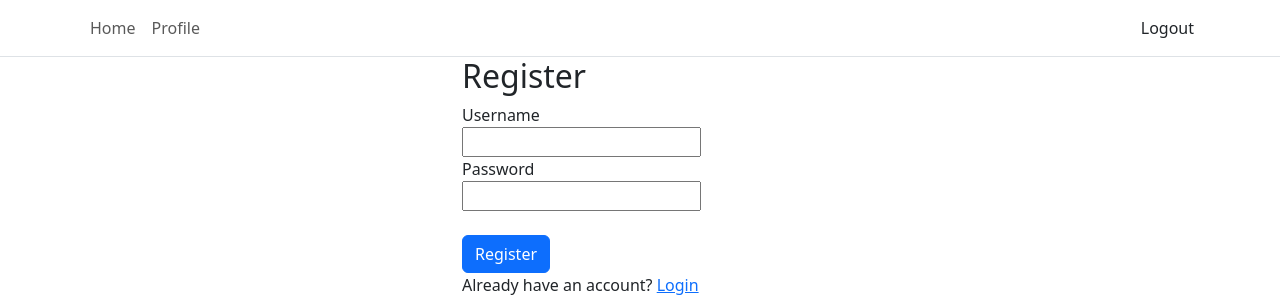
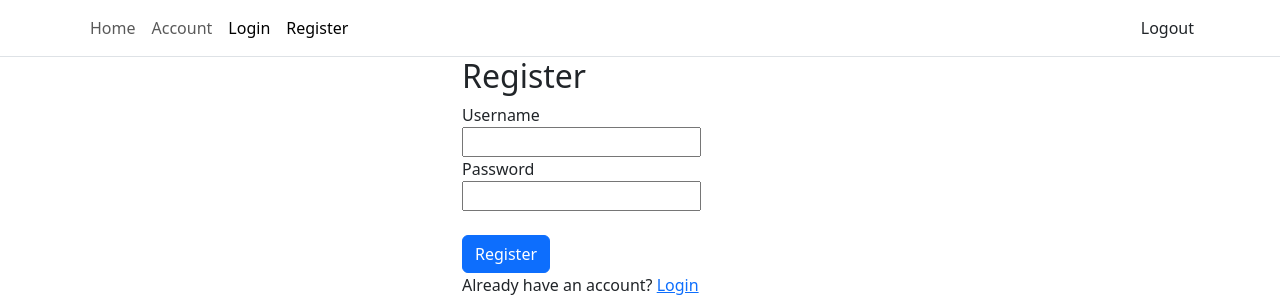
Before and after one commit to TaydenB/group-project-3308, a Node server app: page /register in a window 1280 px wide. Shown: the top 300 px of the page. Run offline with Node 20, Linux system fonts and the light colour scheme; some libraries are stand-ins or nearby versions.

Commit message:
added account.hbs for account information navbar not fully updated

```diff
--- a/ProjectSourceCode/views/partials/nav.hbs
+++ b/ProjectSourceCode/views/partials/nav.hbs
@@ -2,14 +2,8 @@
   <nav class="navbar navbar-expand-sm border-bottom">
     <div class="container">
 
-      <button
-        class="navbar-toggler ms-auto"
-        type="button"
-        data-bs-toggle="collapse"
-        data-bs-target="#navbar-collapse"
-        aria-controls="navbar"
-        aria-expanded="false"
-        aria-label="Toggle navigation">
+      <button class="navbar-toggler ms-auto" type="button" data-bs-toggle="collapse" data-bs-target="#navbar-collapse"
+        aria-controls="navbar" aria-expanded="false" aria-label="Toggle navigation">
         <span class="navbar-toggler-icon"></span>
       </button>
 
@@ -17,11 +11,19 @@
         <ul class="navbar-nav me-auto">
 
           <li class="nav-item">
-            <a class="nav-link {{#if active.home}}active{{/if}}" href="/">Home</a>
+            <a class="nav-link" href="/views/pages/home.hbs">Home</a>
           </li>
 
           <li class="nav-item">
-            <a class="nav-link {{#if active.profile}}active{{/if}}" href="/profile/account">Profile</a>
+            <a class="nav-link {{#if active.profile}}active{{/if}}" href="/views/pages/account.hbs">Account</a>
+          </li>
+
+          <li class="nav-item">
+            <a class="nav-link {{#unless active.profile}}active{{/unless}}" href="/views/pages/login.hbs">Login</a>
+          </li>
+
+          <li class="nav-item">
+            <a class="nav-link {{#unless active.profile}}active{{/unless}}" href="/views/pages/register.hbs">Register</a>
           </li>
 
         </ul>
```
Also changed, not shown: ProjectSourceCode/views/pages/account.hbs (added).
